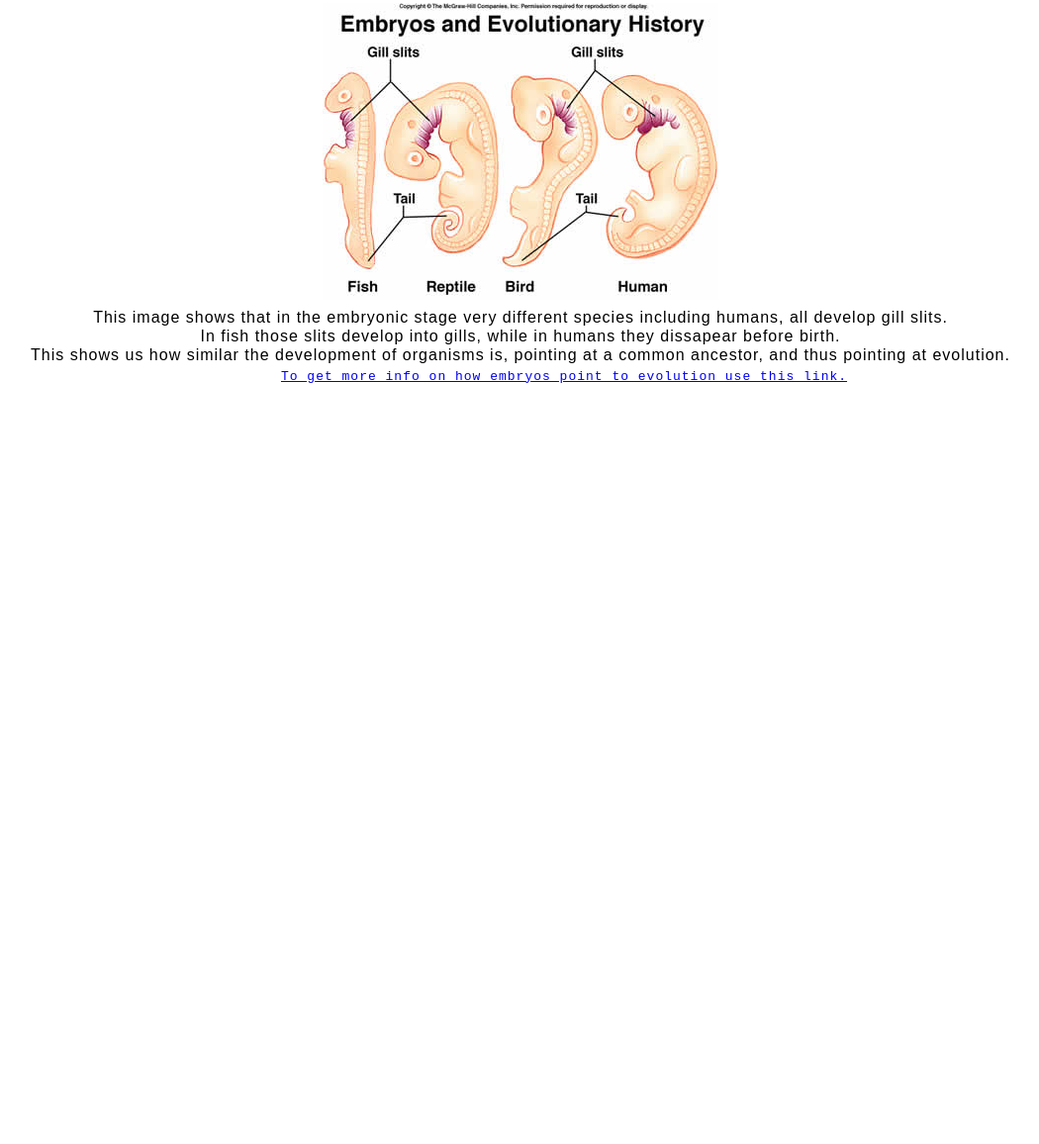
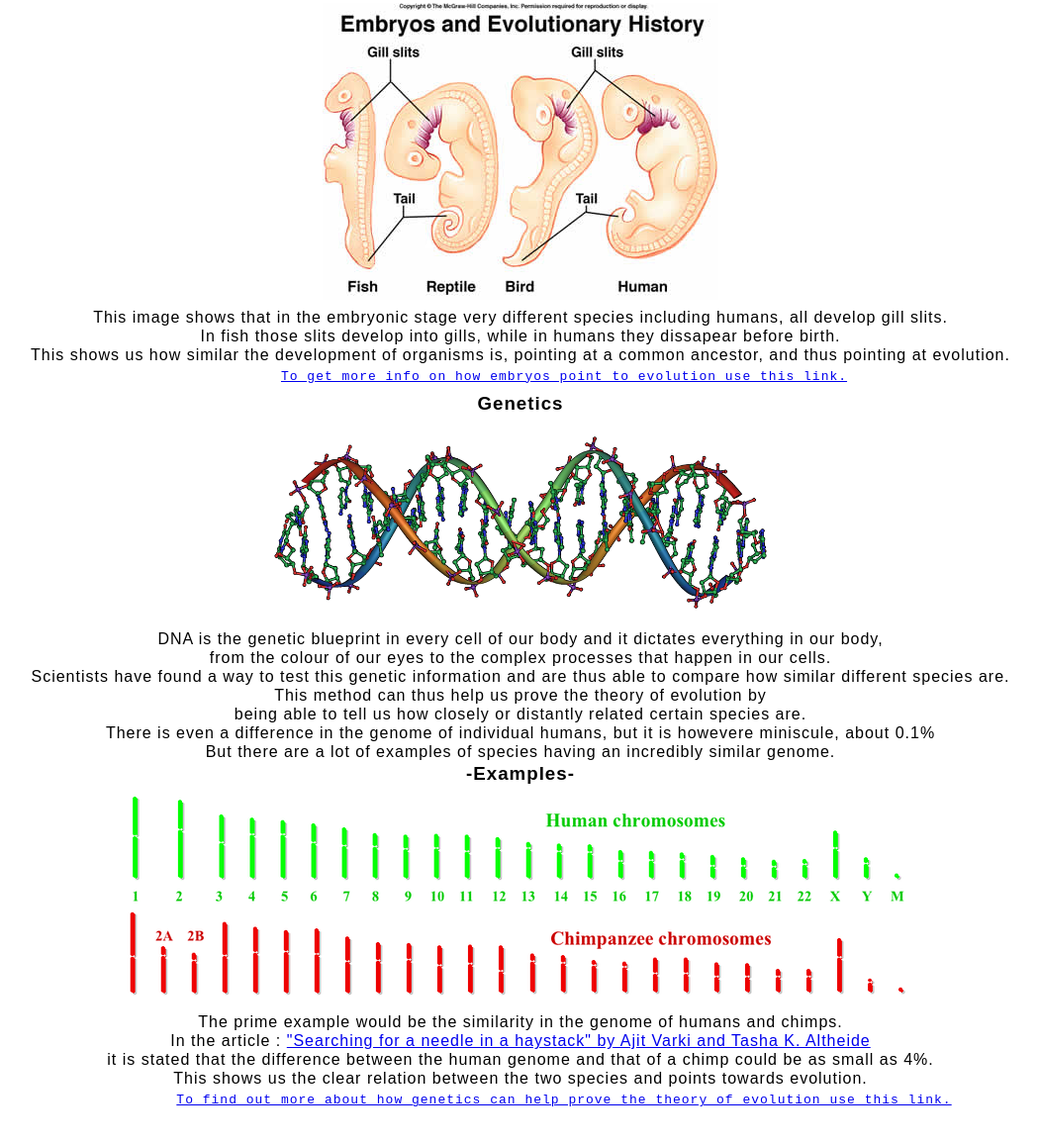
Before and after one commit to lukaevolution/lukaevolution.github.io, a plain HTML site: page index.html in a window 1280 px wide. Shown: the part 3657-4813 px from the top of the page at 99% size, without its empty margins (114-1164 px from the left). Before the commit the page ends 4095 px from the top, so only its background shows below. Drawn offline with Linux system fonts and the light colour scheme.

Commit message:
GENOME-Push4

```diff
--- a/index.html
+++ b/index.html
@@ -123,6 +123,32 @@
 
       </div>
 
+      <div class="DNA">
+        <h3>Genetics</h3>
+        <img src="DNA.png" height="200">
+        <p>DNA is the genetic blueprint in every cell of our body and it dictates everything in our body,</p><p> from the colour of our eyes to the complex processes that happen in our cells.</p>
+        <p>Scientists have found a way to test this genetic information and are thus able to compare how similar different species are.</p>
+        <p>This method can thus help us prove the theory of evolution by</p><p> being able to tell us how closely or distantly related certain species are.</p>
+        <p>There is even a difference in the genome of individual humans, but it is howevere miniscule, about 0.1%</p>
+        <p>But there are a lot of examples of species having an incredibly similar genome.</p>
+
+        <h3>-Examples-</h3>
+        <img src="Chromo.png">
+        <p>The prime example would be the similarity in the genome of humans and chimps.</p>
+        <p>In the article : <a href="http://genome.cshlp.org/content/15/12/1746.full">"Searching for a needle in a haystack" by Ajit Varki and Tasha K. Altheide</a></p>
+        <p>it is stated that the difference between the human genome and that of a chimp could be as small as 4%.</p>
+        <p>This shows us the clear relation between the two species and points towards evolution.</p>
+
+
+
+        <pre>
+
+          <a href="http://humanorigins.si.edu/evidence/genetics">To find out more about how genetics can help prove the theory of evolution use this link.</a>
+
+        </pre>
+
+      </div>
+
 
     </div>
   </body>
```
Also changed, not shown: Chromo.png (added), DNA.png (added), 1 other file.
